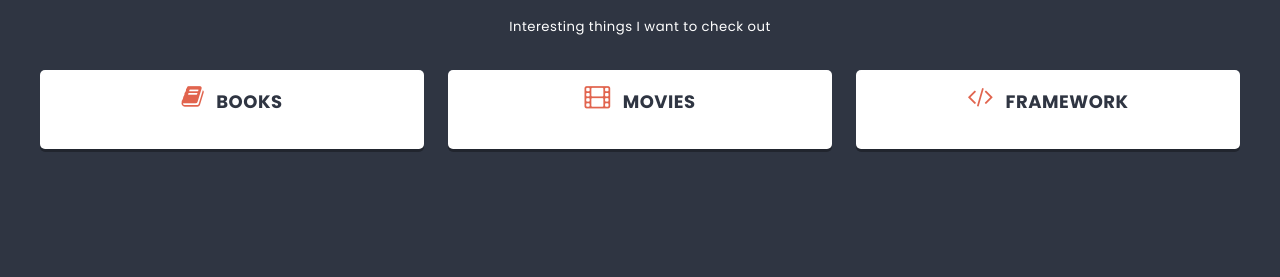
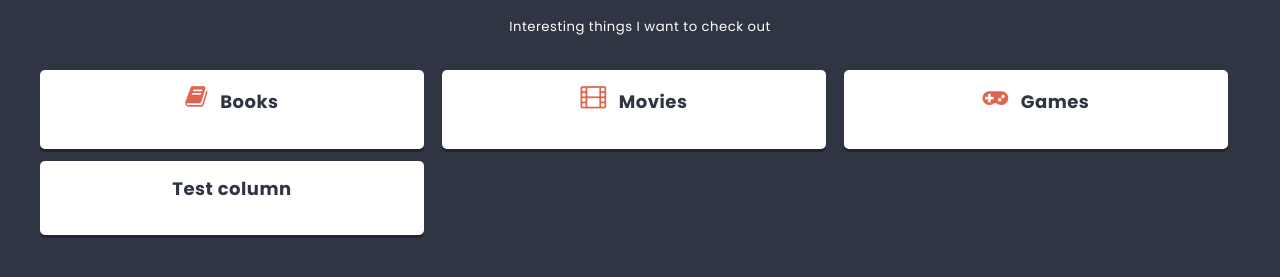
Before and after one commit to iMdPd/reactToDoApp, a React (Create React App) app: page / in a window 1280 px wide. Shown: the part 471-748 px from the top of the page. Built offline with nearby package versions, Linux system fonts and the light colour scheme.

Commit message:
Add useEffect and useState to List component

```diff
--- a/src/components/List/List.js
+++ b/src/components/List/List.js
@@ -1,7 +1,20 @@
 import styles from "./List.module.scss";
 import Column from "../Column/Column";
+import { useEffect, useState } from "react";
 
 const List = () => {
+  const [columns, setColumns] = useState([
+    { id: 1, title: "Books", icon: "book" },
+    { id: 2, title: "Movies", icon: "film" },
+    { id: 3, title: "Games", icon: "gamepad" },
+  ]);
+
+  useEffect(() => {
+    setTimeout(() => {
+      setColumns([...columns, { id: 4, title: "Test column" }]);
+    }, 2000);
+  }, []);
+
   return (
     <div>
       <header className={styles.header}>
@@ -13,11 +26,12 @@
         Interesting things I want to check out
       </p>
       <section className={styles.columns}>
-        <Column title="BOOKS" icon="book" />
-        <Column title="MOVIES" icon="film" />
-        <Column title="FRAMEWORK" icon="code"/>
+        {columns.map((column) => (
+          <Column key={column.id} title={column.title} icon={column.icon} />
+        ))}
       </section>
     </div>
   );
 };
+
 export default List;
```
